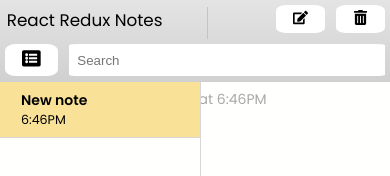
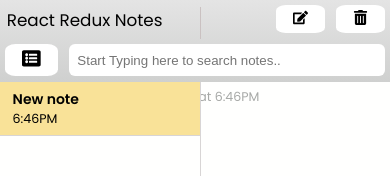
Before and after one commit to tejakadali/react-notes, a React app: page / in a window 390 px wide. Both pictures are taken after a click on the button 300 px from the left and 19 px from the top of the page. Shown: the top 176 px of the page. Built offline with nearby package versions, Linux system fonts and the light colour scheme.

Commit message:
Mobile responsive fixes

```diff
--- a/src/Components/navbar.js
+++ b/src/Components/navbar.js
@@ -59,7 +59,7 @@
                             <FaListAlt  className="fa_icon" />
                         </button>
                         <div id="search">
-                        <input placeholder="Search" onChange={this.handleChange} value={this.props.query} autoFocus />
+                        <input placeholder="Start Typing here to search notes.." onChange={this.handleChange} value={this.props.query} autoFocus />
                        {this.props.query!="" &&
                        <FaTimes
                         onClick={this.clearQuery}
--- a/src/scss/main.scss
+++ b/src/scss/main.scss
@@ -69,12 +69,13 @@
   }
   #search {
     position: relative;
+    margin-right: 1em;
     input{
       float: right;
       padding: 0.65em;
       margin: 0.4em;
       border-style: unset;
-      border-radius: 3.6%;
+      border-radius: 20px;
       width: 300px;
     }
     .clear{
@@ -176,17 +177,30 @@
 
 // Extra small devices (portrait phones, less than 576px)
 @media screen and (max-width: 575px) {
+  #main_container{
+    .time{
+      font-size: .9em;
+    }
+  }
   #nav_main {
     display: block;
+  }
+  #side_bar{
+    .card{
+      padding: 0.5em 0.9em;
+    }
   }
   .nav_1,
   .nav_2 {
     display: block;
     width: 100%;
   }
-  // #main_head {
-  //   padding: 0 0.4em;
-  // }
+  #main_head {
+    padding-left: 0 !important;
+    span{
+      padding-left: .4em;
+    }
+  }
   .nav_1 {
     display: flex !important;
     justify-content: space-between;
@@ -198,12 +212,18 @@
       display: flex;
     }
   }
+
   #search {
     input{
     width: 100% !important;
+    border-radius: 6px !important;
     }
+    // ::placeholder{
+    //   text-align: center;
+    // }
     width: 100%;
     display: flex;
+    margin-right: 0 !important;
   }
   #main_head {
     margin-top: 0.4em;
```
